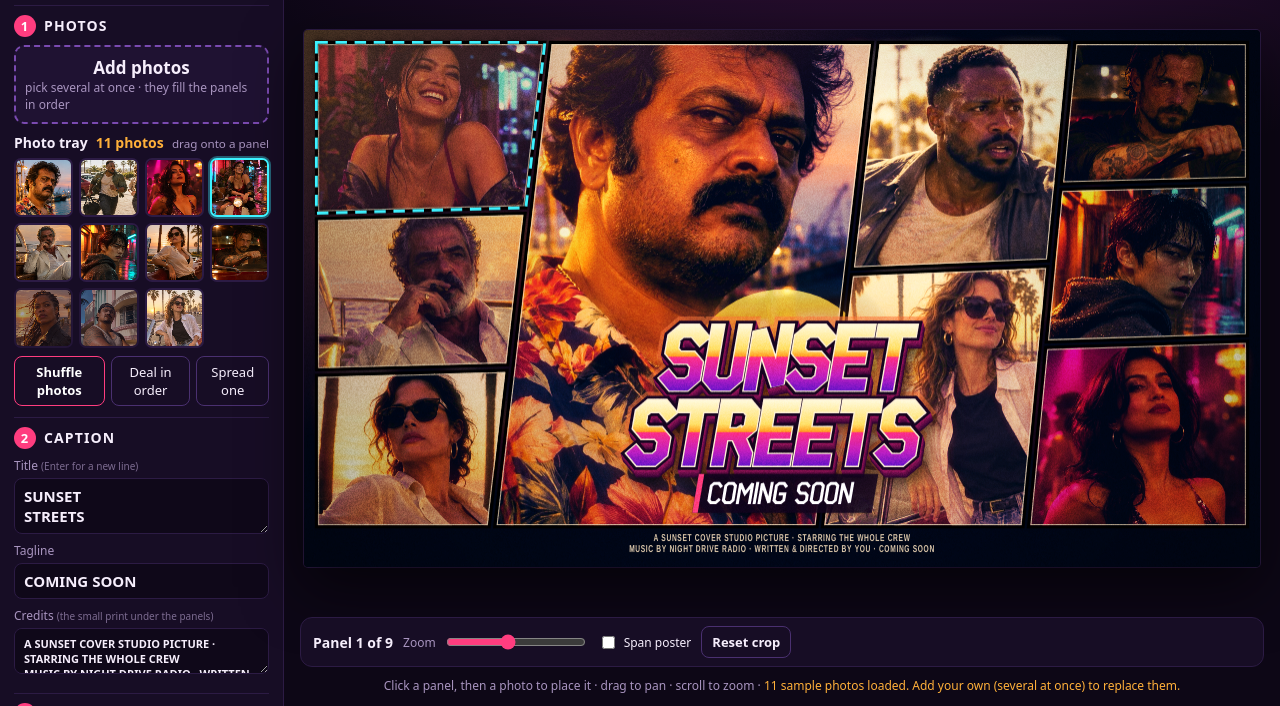
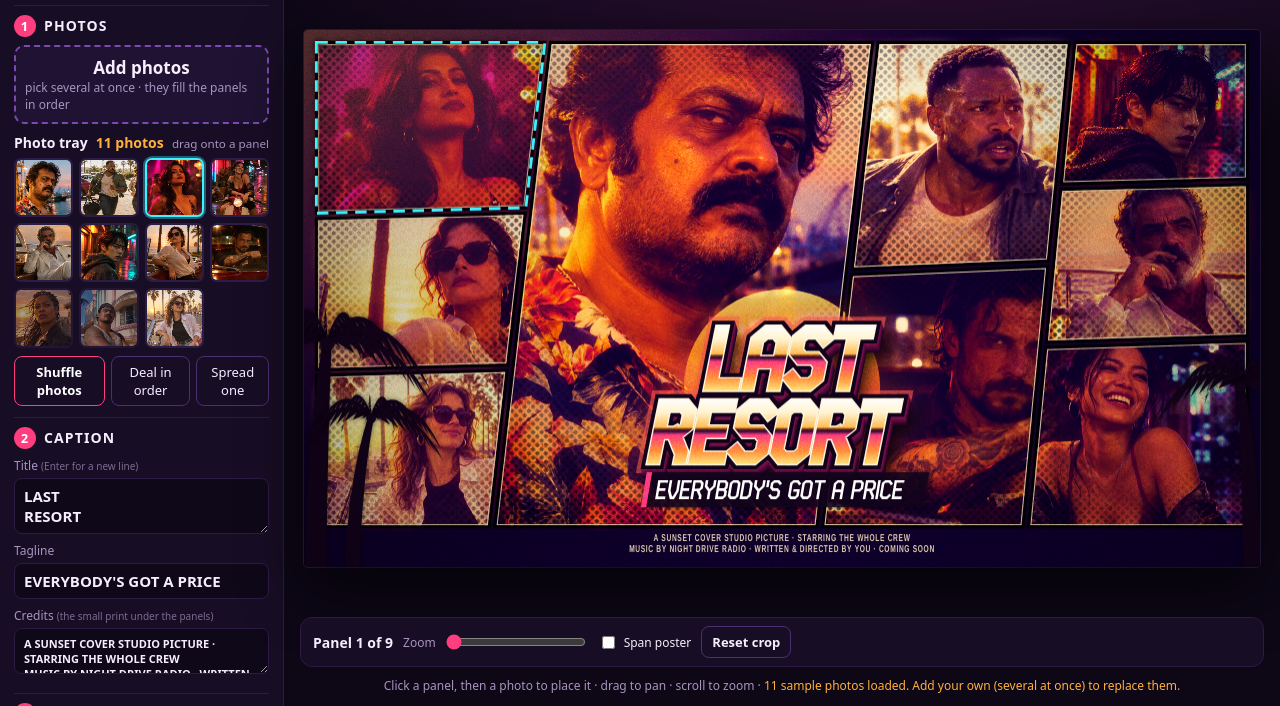
Before and after one commit to ItzSudhan/sunset-cover-studio, a plain HTML site: page app/index.html in a window 1280 px wide. Shown: the part 94-800 px from the top of the page. Drawn offline with Linux system fonts and the light colour scheme.

Commit message:
Bolder covers: punchier sunset/neon grades, chrome title lettering with thicker outline, comic halftone that fades off faces, palms on, new titles and taglines for each alternate

```diff
--- a/app/index.html
+++ b/app/index.html
@@ -35,11 +35,11 @@
     <section>
       <h2><span>2</span> Caption</h2>
       <label class="field">Title <small>(Enter for a new line)</small>
-        <textarea id="title" rows="2" maxlength="40">Sunset
-Streets</textarea>
+        <textarea id="title" rows="2" maxlength="40">Last
+Resort</textarea>
       </label>
       <label class="field">Tagline
-        <input id="tagline" type="text" maxlength="48" value="Coming soon">
+        <input id="tagline" type="text" maxlength="48" value="Everybody's got a price">
       </label>
       <label class="field">Credits <small>(the small print under the panels)</small>
         <textarea id="credits" class="small" rows="2" maxlength="160"></textarea>
@@ -57,8 +57,8 @@ Streets</textarea>
       <label class="slider">Grade strength <input id="intensity" type="range" min="0" max="1" step="0.01" value="1"></label>
       <div class="toggles">
         <label><input id="fx-sun" type="checkbox" checked> Sun</label>
-        <label><input id="fx-palms" type="checkbox"> Palms</label>
-        <label><input id="fx-halftone" type="checkbox"> Halftone</label>
+        <label><input id="fx-palms" type="checkbox" checked> Palms</label>
+        <label><input id="fx-halftone" type="checkbox" checked> Halftone</label>
         <label><input id="fx-grain" type="checkbox" checked> Grain</label>
       </div>
     </section>
--- a/app/src/colorGrade.js
+++ b/app/src/colorGrade.js
@@ -12,33 +12,34 @@ export const GRADES = {
   sunset: {
     name: 'Sunset Strip',
     map: ['#14042a', '#4d0f5c', '#b8226a', '#ff6a3d', '#ffc56b', '#fff3d1'],
-    strength: 0.34, contrast: 1.12, shadowTint: '#0f5a6e', highTint: '#ffa04a', split: 0.3, sat: 1.12, skin: 0.7,
-    bg: '#10031c', border: '#ffe7c2', glow: 'rgba(255,120,60,0.55)',
-    leak: ['rgba(255,170,60,0.38)', 'rgba(255,40,120,0)'],
+    strength: 0.46, contrast: 1.16, shadowTint: '#3a0f7a', highTint: '#ff8a3a', split: 0.4, sat: 1.32, skin: 0.66,
+    bg: '#10031c', border: '#ffe7c2', glow: 'rgba(255,90,80,0.6)',
+    leak: ['rgba(255,150,50,0.44)', 'rgba(255,40,120,0)'],
     sun: ['#fff4a3', '#ffb03a', '#ff3d7f'],
-    fill: [[0, '#fffbe2'], [0.38, '#ffe066'], [0.49, '#ff9d1f'], [0.5, '#ff2f86'], [0.78, '#c21fbf'], [1, '#6a14c9']],
-    outline: '#170420', ring: '#fff1d6', extrude: ['#a3165e', '#2a0430'], palm: '#16031f',
+    // Chrome: a white-hot top, a dark horizon band at the middle, then a sunset reflection below it.
+    fill: [[0, '#ffffff'], [0.22, '#fff3cf'], [0.44, '#ffbe55'], [0.47, '#7a2a12'], [0.5, '#2a0838'], [0.56, '#ff3d7f'], [0.8, '#ff8f3a'], [1, '#ffe37a']],
+    outline: '#12021a', ring: '#fff6e0', extrude: ['#8a1450', '#1a0220'], palm: '#16031f',
     tagFill: '#ffffff', tagPlate: 'rgba(18,4,30,0.86)', accent: '#ff3d7f',
   },
   neon: {
     name: 'Neon Night',
     map: ['#04021a', '#1b0a52', '#5c16a8', '#e1249c', '#ff8ad6', '#b8fbff'],
-    strength: 0.42, contrast: 1.16, shadowTint: '#1a2a8c', highTint: '#ff7ad0', split: 0.34, sat: 1.15, skin: 0.6,
+    strength: 0.5, contrast: 1.18, shadowTint: '#2a1a9c', highTint: '#ff6ad0', split: 0.4, sat: 1.32, skin: 0.6,
     bg: '#05021a', border: '#9ff6ff', glow: 'rgba(255,40,200,0.55)',
     leak: ['rgba(80,220,255,0.30)', 'rgba(200,30,255,0)'],
     sun: ['#ffd6ff', '#ff4fd8', '#7a2bff'],
-    fill: [[0, '#f0ffff'], [0.38, '#7ff6ff'], [0.49, '#1ec8ff'], [0.5, '#ff3ccf'], [0.8, '#a61fe0'], [1, '#4b10b8']],
+    fill: [[0, '#ffffff'], [0.3, '#c8fbff'], [0.45, '#5fe4ff'], [0.48, '#0b1a4a'], [0.52, '#20063a'], [0.58, '#ff3ccf'], [0.82, '#ff8ae0'], [1, '#ffe0fa']],
     outline: '#06021c', ring: '#e8fdff', extrude: ['#5a1aa8', '#0c0330'], palm: '#05021a',
     tagFill: '#ffffff', tagPlate: 'rgba(6,2,28,0.86)', accent: '#1ec8ff',
   },
   miami: {
     name: 'Miami Teal',
     map: ['#032029', '#0a4f60', '#14999c', '#ff7a98', '#ffc79c', '#fff7ea'],
-    strength: 0.3, contrast: 1.12, shadowTint: '#00807e', highTint: '#ff9a7a', split: 0.36, sat: 1.1, skin: 0.7,
+    strength: 0.42, contrast: 1.14, shadowTint: '#00807e', highTint: '#ff7a9a', split: 0.4, sat: 1.28, skin: 0.66,
     bg: '#031a22', border: '#fff2e2', glow: 'rgba(255,140,160,0.5)',
     leak: ['rgba(255,190,150,0.32)', 'rgba(20,200,200,0)'],
     sun: ['#fff6d8', '#ffab8a', '#ff5f8f'],
-    fill: [[0, '#fffaf2'], [0.38, '#ffd0b0'], [0.49, '#ff8fa6'], [0.5, '#25d6cf'], [0.8, '#0f9aa6'], [1, '#08606e']],
+    fill: [[0, '#ffffff'], [0.3, '#ffe6ee'], [0.45, '#ff8fb0'], [0.48, '#3a0a2a'], [0.52, '#062a34'], [0.58, '#25d6cf'], [0.82, '#9ff4ea'], [1, '#ffffff']],
     outline: '#03161e', ring: '#fff5ea', extrude: ['#0d6b78', '#021820'], palm: '#02161d',
     tagFill: '#ffffff', tagPlate: 'rgba(3,22,30,0.86)', accent: '#ff7a98',
   },
@@ -289,21 +290,46 @@ export function drawGrain(ctx, w, h, amount, scale = 1) {
   ctx.restore();
 }
 
-/** A diagonal halftone dot screen, multiplied into the shadows. `cell` is the dot spacing in pixels. */
-export function drawHalftone(ctx, w, h, cell, amount) {
+/**
+ * A comic-print halftone: a diagonal screen of dots in `color` (spacing `cell` px), multiplied into each panel. Every
+ * panel gets its own mask, clear in the middle (where the face sits) and dense towards its edges and corners, so the
+ * dots read as print texture without speckling anyone's face.
+ */
+export function drawHalftone(ctx, w, h, cell, amount, panels, color = '#000') {
   const tile = new OffscreenCanvas(Math.ceil(cell), Math.ceil(cell));
   const t = tile.getContext('2d');
-  t.fillStyle = '#000';
+  t.fillStyle = color;
   t.beginPath();
-  t.arc(cell / 2, cell / 2, cell * 0.3, 0, Math.PI * 2);
+  t.arc(cell / 2, cell / 2, cell * 0.36, 0, Math.PI * 2);
   t.fill();
+  const dots = new OffscreenCanvas(w, h);
+  const d = dots.getContext('2d');
+  const p = d.createPattern(tile, 'repeat');
+  p.setTransform(new DOMMatrix().rotate(45));
+  d.fillStyle = p;
+  d.fillRect(0, 0, w, h);
+  const mask = new OffscreenCanvas(w, h);
+  const m = mask.getContext('2d');
+  for (const { poly, bbox } of panels) {
+    const cx = bbox.x + bbox.w / 2, cy = bbox.y + bbox.h * 0.42, r = Math.hypot(bbox.w, bbox.h) / 2;
+    const g = m.createRadialGradient(cx, cy, r * 0.42, cx, cy, r * 1.02);
+    g.addColorStop(0, 'rgba(0,0,0,0)');
+    g.addColorStop(1, 'rgba(0,0,0,1)');
+    m.save();
+    m.beginPath();
+    poly.forEach(([x, y], i) => (i ? m.lineTo(x, y) : m.moveTo(x, y)));
+    m.closePath();
+    m.clip();
+    m.fillStyle = g;
+    m.fillRect(bbox.x, bbox.y, bbox.w, bbox.h);
+    m.restore();
+  }
+  d.globalCompositeOperation = 'destination-in';
+  d.drawImage(mask, 0, 0);
   ctx.save();
-  ctx.globalCompositeOperation = 'soft-light';
+  ctx.globalCompositeOperation = 'multiply';
   ctx.globalAlpha = amount;
-  const p = ctx.createPattern(tile, 'repeat');
-  p.setTransform(new DOMMatrix().rotate(45));
-  ctx.fillStyle = p;
-  ctx.fillRect(0, 0, w, h);
+  ctx.drawImage(dots, 0, 0);
   ctx.restore();
 }
 
--- a/app/src/editor.js
+++ b/app/src/editor.js
@@ -20,10 +20,10 @@ const state = {
   size: 'landscape',
   grade: 'sunset',
   intensity: 1,
-  title: 'Sunset\nStreets',
-  tagline: 'Coming soon',
+  title: 'Last\nResort',
+  tagline: "Everybody's got a price",
   credits: DEFAULT_CREDITS,
-  fx: { sun: true, palms: false, grain: true, halftone: false },
+  fx: { sun: true, palms: true, grain: true, halftone: true },
 };
 let selected = 0;
 let layout = null;
--- a/app/src/renderCover.js
+++ b/app/src/renderCover.js
@@ -38,9 +38,9 @@ function drawCredits(ctx, text, foot, s, grade) {
 /** Title and tagline lettering styles for a grade. */
 function titleStyle(grade) {
   return {
-    weight: 1.75, track: 0.5, skew: 0.17, lead: 1.4, fill: grade.fill,
-    outline: grade.outline, outlineW: 0.62, ring: grade.ring, ringW: 0.2,
-    extrude: grade.extrude, depth: [0.55, 1.15], shadow: 'rgba(0,0,0,0.7)', glow: grade.glow,
+    weight: 1.85, track: 0.45, skew: 0.2, lead: 1.35, fill: grade.fill,
+    outline: grade.outline, outlineW: 0.8, ring: grade.ring, ringW: 0.22,
+    extrude: grade.extrude, depth: [0.7, 1.4], shadow: 'rgba(0,0,0,0.85)', glow: grade.glow,
   };
 }
 
@@ -133,7 +133,7 @@ export function renderCover(canvas, state) {
   const t = layout.title;
   // The sun sits right behind the lettering (auto-fill keeps faces out of its disc), so it frames the title.
   if (state.fx.sun) drawSun(ctx, layout.sun.cx, layout.sun.cy, layout.sun.r, grade);
-  if (state.fx.halftone) drawHalftone(ctx, w, h, Math.max(4, s * 0.0085), 0.3);
+  if (state.fx.halftone) drawHalftone(ctx, w, h, Math.max(5, s * 0.011), 0.85, layout.panels, grade.extrude[1]);
 
   // 3. Frames, palms, vignette, then the credits strip along the bottom.
   drawPanelFrames(ctx, layout.panels, grade, s);
```
Also changed, not shown: screenshots/01-cover-landscape.jpg, screenshots/02-editor.jpg, screenshots/03-cover-portrait.jpg, screenshots/04-cover-square.jpg, 1 other file.
